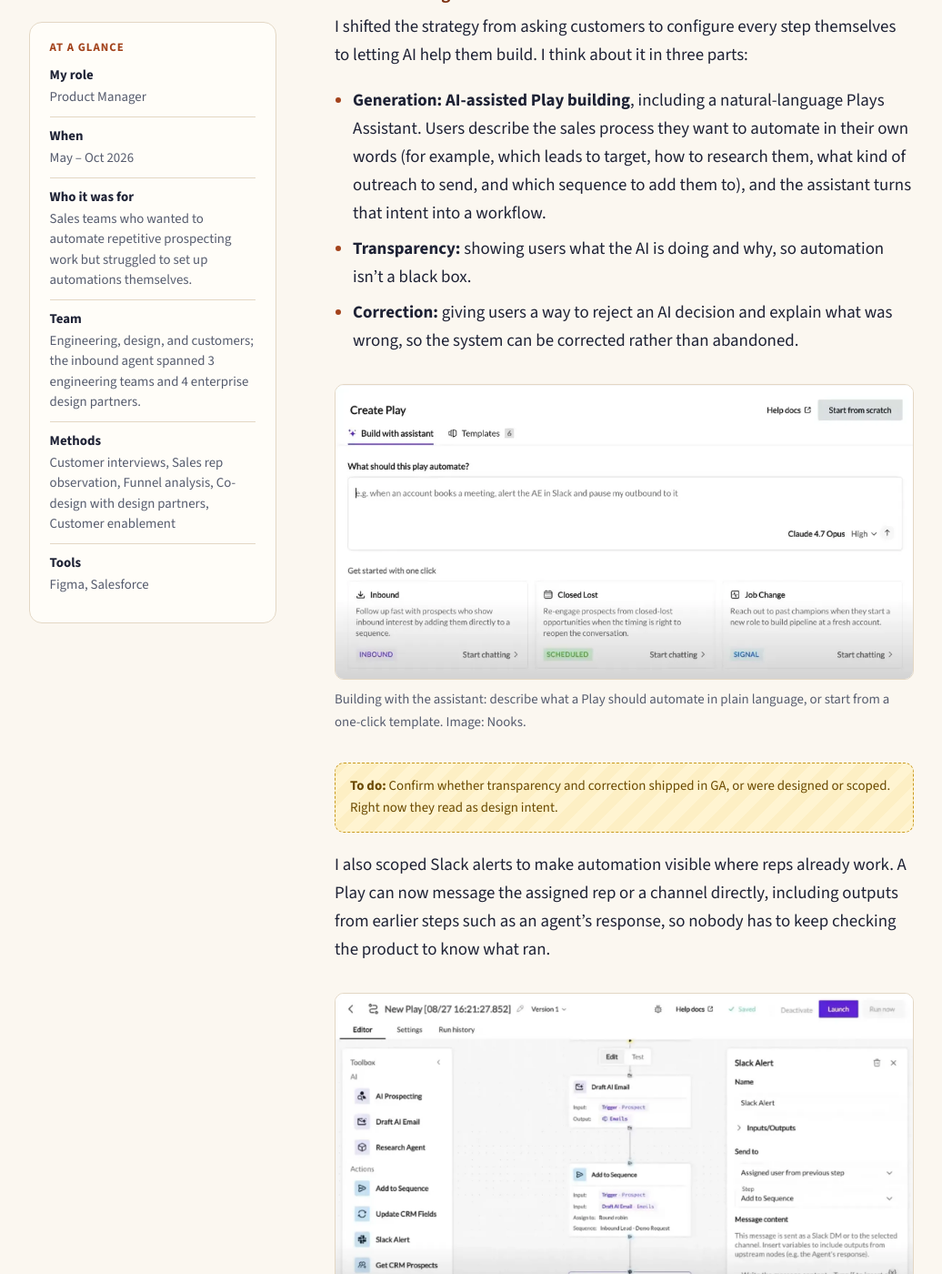
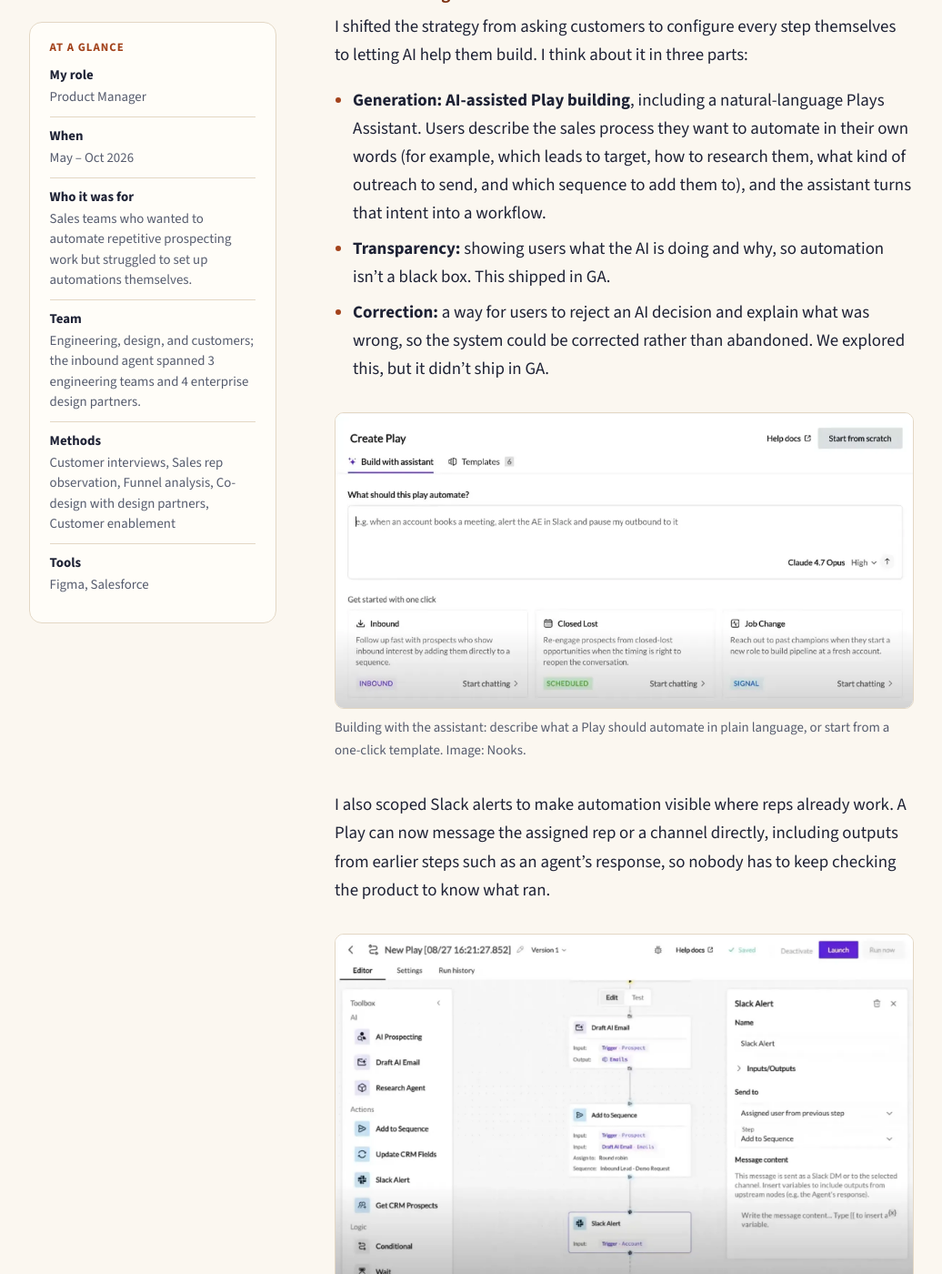
Before and after one commit to sabrinahu618/portfolio, a Jekyll site: the page built from _projects/nooks.md, in a window 1280 px wide and 1400 px high, scrolled down 3100 px. Shown: the whole window at 91% size, without its empty margins (32-1068 px from the left). Built offline with Jekyll 4.4.1, drawn with Linux system fonts in a browser that asks for light colours.

Commit message:
Nooks: transparency shipped in GA, correction did not
Co-Authored-By: Claude Opus 5.5 <noreply@anthropic.com>
Claude-Session: https://claude.ai/code/session_01HybnYJGYPLDq5hkAYptQSd

```diff
--- a/_projects/nooks.md
+++ b/_projects/nooks.md
@@ -57,12 +57,10 @@ That showed up in a few ways:
 I shifted the strategy from asking customers to configure every step themselves to letting AI help them build. I think about it in three parts:
 
 - **Generation:** **AI-assisted Play building**, including a natural-language Plays Assistant. Users describe the sales process they want to automate in their own words (for example, which leads to target, how to research them, what kind of outreach to send, and which sequence to add them to), and the assistant turns that intent into a workflow.
-- **Transparency:** showing users what the AI is doing and why, so automation isn't a black box.
-- **Correction:** giving users a way to reject an AI decision and explain what was wrong, so the system can be corrected rather than abandoned.
+- **Transparency:** showing users what the AI is doing and why, so automation isn't a black box. This shipped in GA.
+- **Correction:** a way for users to reject an AI decision and explain what was wrong, so the system could be corrected rather than abandoned. We explored this, but it didn't ship in GA.
 
 {% include figure.html src="/assets/img/nooks/plays-assistant.webp" alt="The Create Play screen with the Build with assistant tab selected. A text box asks 'What should this play automate?' with the example 'when an account books a meeting, alert the AE in Slack and pause my outbound to it.' Below are one-click starting points: Inbound, Closed Lost, and Job Change." width="1197" height="609" caption="Building with the assistant: describe what a Play should automate in plain language, or start from a one-click template. Image: Nooks." %}
-
-{% include todo.html note="Confirm whether transparency and correction shipped in GA, or were designed or scoped. Right now they read as design intent." %}
 
 I also scoped Slack alerts to make automation visible where reps already work. A Play can now message the assigned rep or a channel directly, including outputs from earlier steps such as an agent's response, so nobody has to keep checking the product to know what ran.
 
```
